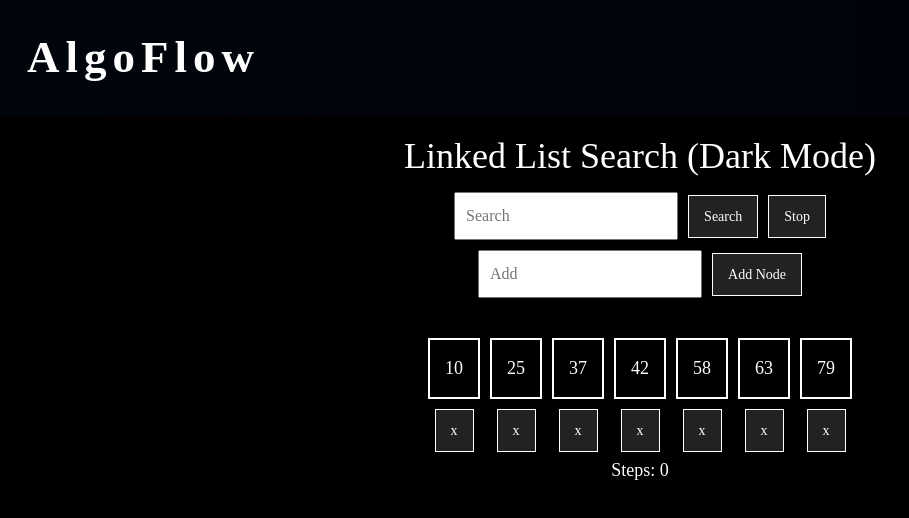
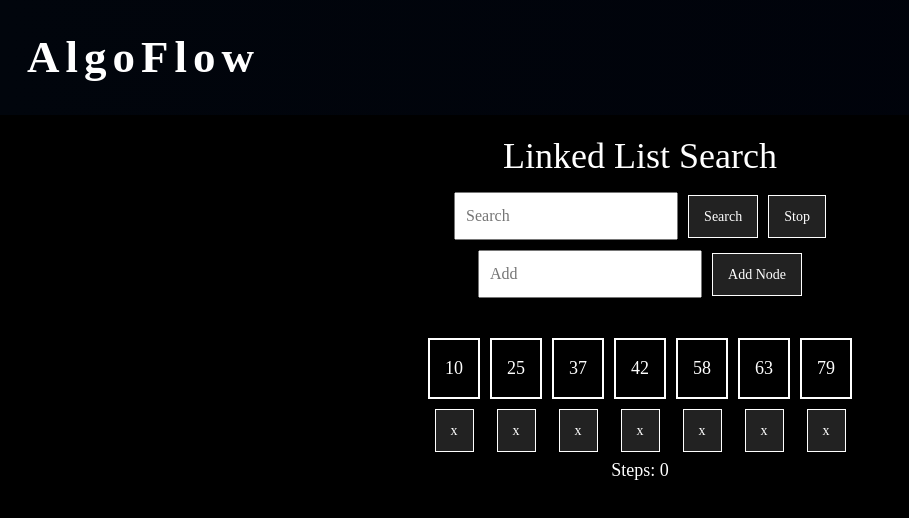
Before and after one commit to Aryan-17806/AlgoFlow, a React (Vite) app: page /linkedlist/search in a window 1280 px wide. Shown: the top 518 px of the page, without its empty margins (0-909 px from the left). Built offline with nearby package versions, Linux system fonts and the light colour scheme.

Commit message:
do Nothing

```diff
--- a/src/pages/LinkedList/SearchPage.jsx
+++ b/src/pages/LinkedList/SearchPage.jsx
@@ -159,7 +159,7 @@
 
   return (
     <div style={styles.container}>
-      <h2>Linked List Search (Dark Mode)</h2>
+      <h2>Linked List Search</h2>
 
       <input
         style={styles.input}
```
